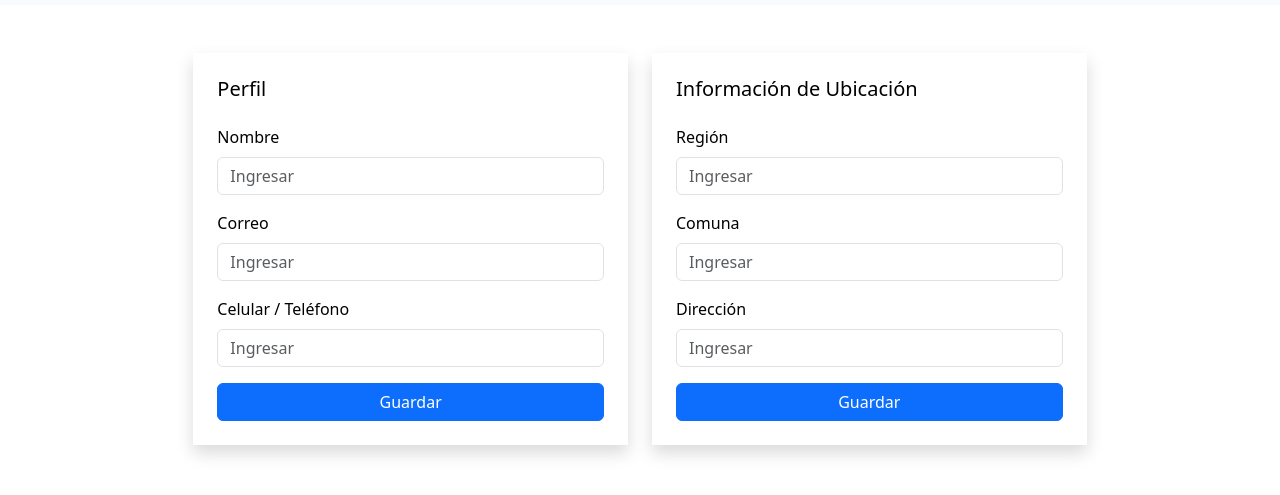
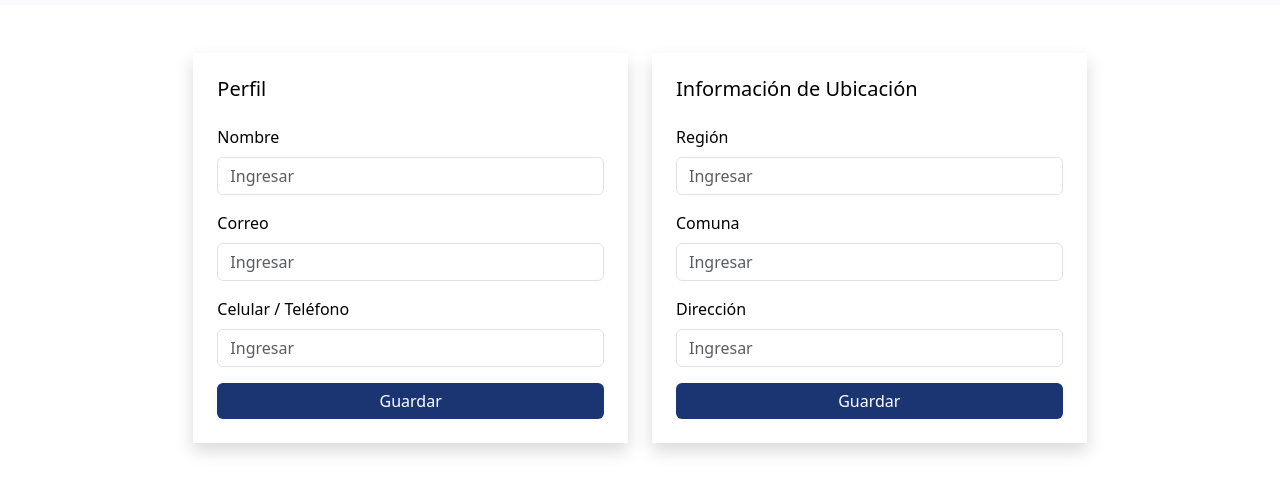
Before and after one commit to anacyannova/nabiosa, a plain HTML site: page perfil.html in a window 1280 px wide. Shown: the part 147-642 px from the top of the page. Drawn offline with nearby package versions, Linux system fonts and the light colour scheme.

Commit message:
color boton

```diff
--- a/assets/scss/_generales.scss
+++ b/assets/scss/_generales.scss
@@ -73,6 +73,11 @@ li .carrito{
         width: auto;
     }
 }
+.boton-perfil {
+    background-color: $color-03;  // Aplica el color de fondo
+    color: white;  // El texto en blanco para mayor contraste
+    border: none;
+}
 
 /*************FOOTER***************/
 
--- a/perfil.html
+++ b/perfil.html
@@ -97,7 +97,7 @@
                         <input type="text" class="form-control" id="formGroupExampleInput" placeholder="Ingresar">
                     </div>
                     <div class="d-grid gap-2">
-                        <button class="btn btn-primary" type="button">Guardar</button>
+                        <button class="btn boton-perfil" type="button">Guardar</button>
                     </div>
                 </div>
                 <div class="col-md-4 shadow p-4 ms-4">
@@ -115,7 +115,7 @@
                         <input type="text" class="form-control" id="formGroupExampleInput" placeholder="Ingresar">
                     </div>
                     <div class="d-grid gap-2">
-                        <button class="btn btn-primary" type="button">Guardar</button>
+                        <button class="btn boton-perfil" type="button">Guardar</button>
                     </div>
                 </div>
             </div>
```
Also changed, not shown: assets/scss/style.css, 1 other file.
